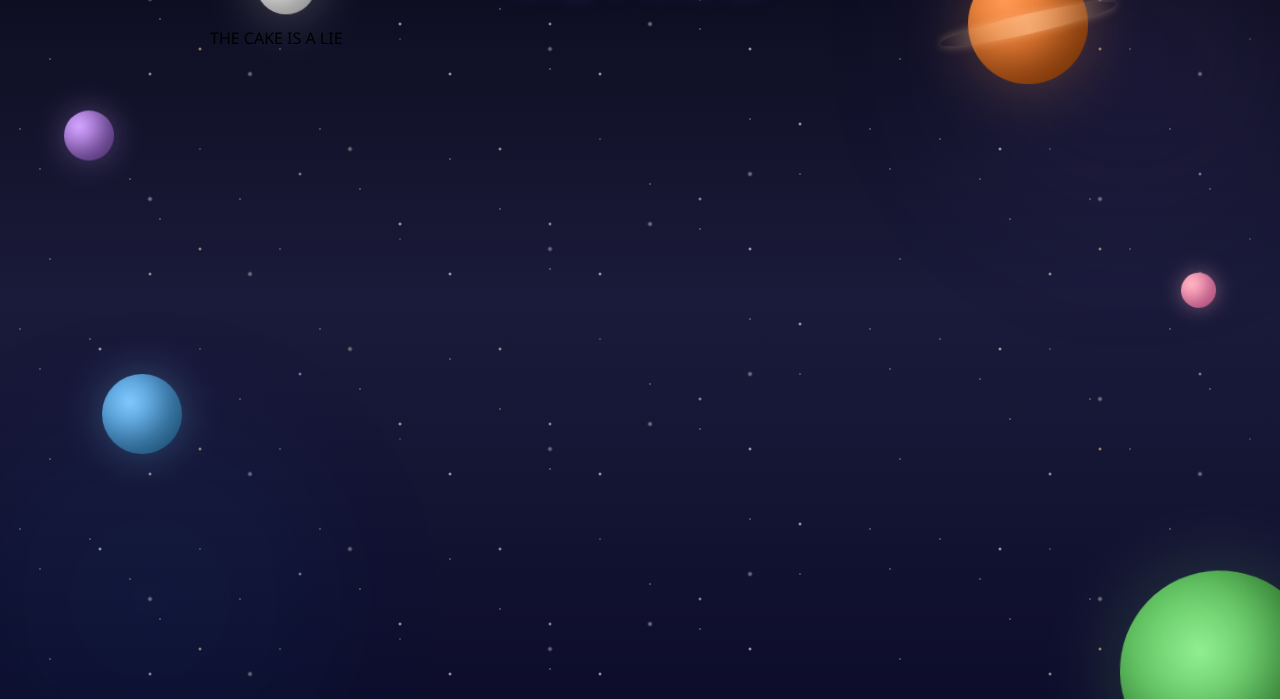
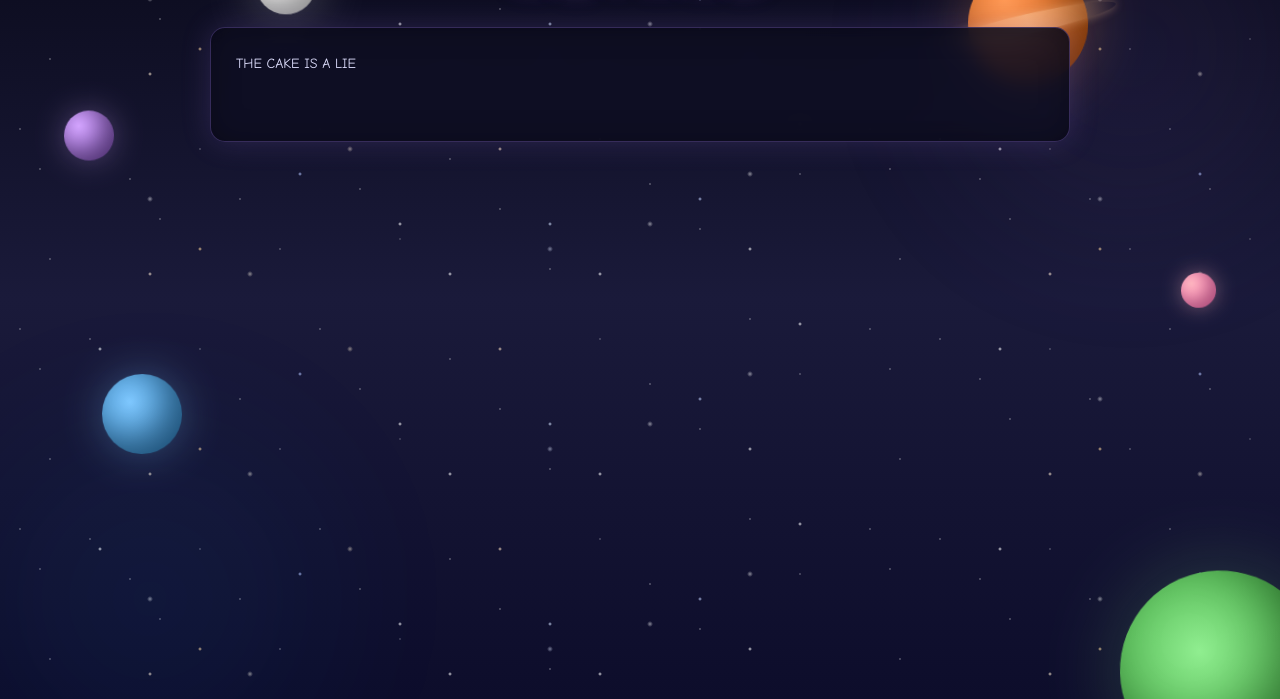
Before and after one commit to NoAyeBeardoWasTaken/le-fromage-cest-formidable, a plain HTML site: page index.html in a window 1280 px wide. Shown: the part 101-800 px from the top of the page. Drawn offline with Linux system fonts and the light colour scheme.

Commit message:
Update index.html

```diff
--- a/index.html
+++ b/index.html
@@ -388,7 +388,7 @@
       <h1>
         欢迎中共的家
       </h1>
-      <p>THE CAKE IS A LIE</p>
+      <pre class = "code-block">THE CAKE IS A LIE</p>
     </div>
   </body>
 </html>
```
